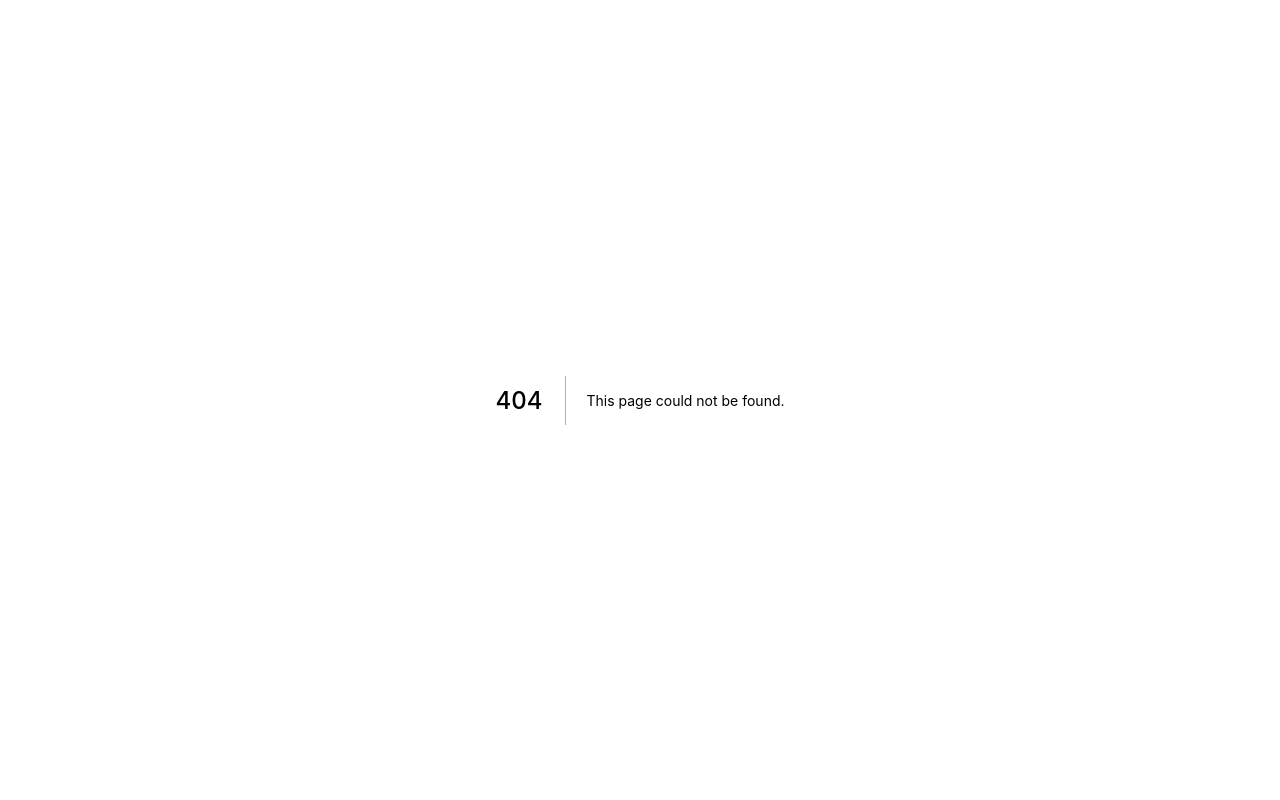
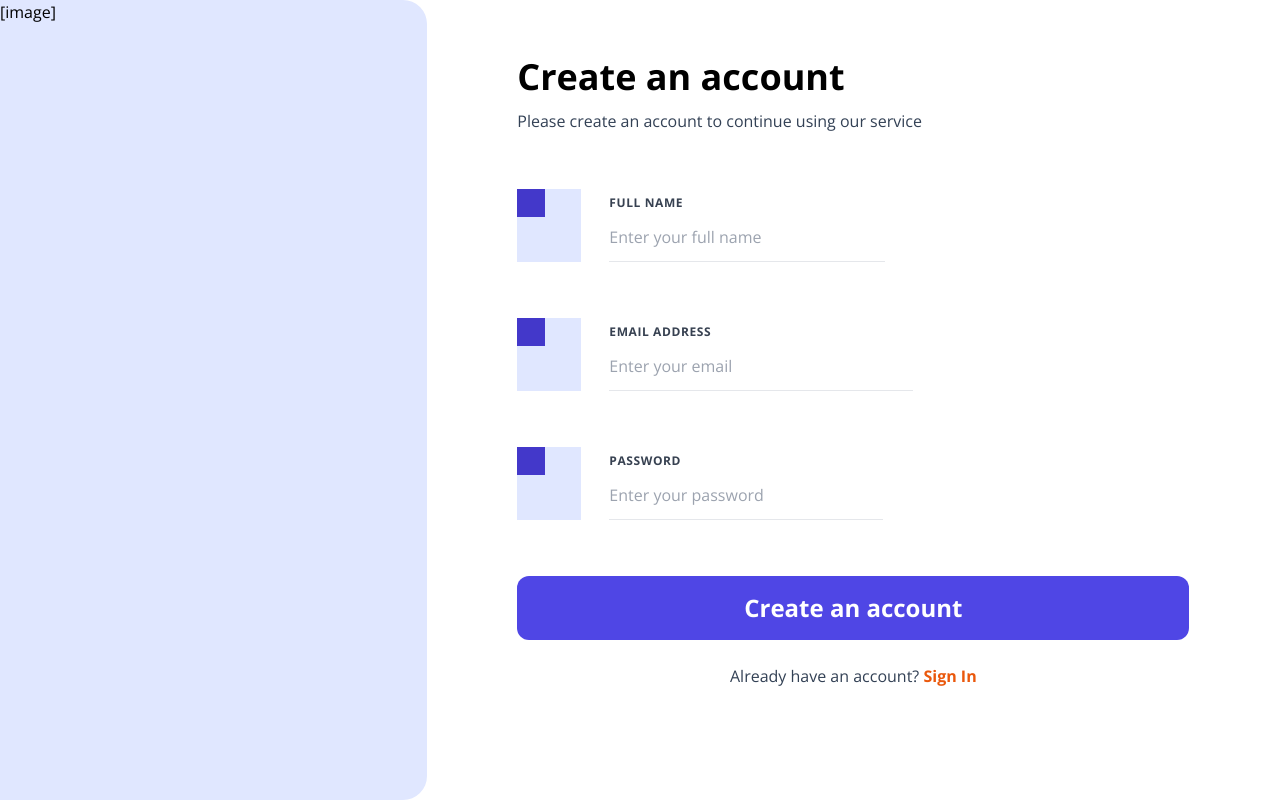
Before and after one commit to quintinoandre/front-expert-delivery-spa, a Next.js app: page /signup in a window 1280 px wide. Before the commit this address had no page. Built offline with nearby package versions, Linux system fonts and the light colour scheme.

Commit message:
feat: adicionado componentes de formulário e layouts

```diff
--- /dev/null
+++ b/components/button/index.tsx
@@ -0,0 +1,16 @@
+import React from 'react';
+
+type Props = {
+	children: React.ReactNode;
+	className: string;
+};
+
+function Button({ ...props }: Props) {
+	return (
+		<button className={`${props.className} rounded-xl font-bold`}>
+			{props.children}
+		</button>
+	);
+}
+
+export { Button };
--- /dev/null
+++ b/components/index.tsx
@@ -0,0 +1,3 @@
+export * from './input-text';
+export * from './button';
+export * from './page-head';
--- /dev/null
+++ b/components/input-text/index.tsx
@@ -0,0 +1,29 @@
+import React from 'react';
+
+type Props = {
+	label: string;
+	type: string;
+	placeholder: string;
+};
+
+function InputText({ ...props }: Props) {
+	return (
+		<div className="flex mb-14">
+			<div className="bg-indigo-100 w-16 mr-7 flex">
+				<span className="bg-indigo-700 w-7 h-7" />
+			</div>
+			<div>
+				<label className="text-xs font-bold uppercase tracking-wider text-gray-700">
+					{props.label}
+				</label>
+				<input
+					type={props.type}
+					placeholder={props.placeholder}
+					className="w-full py-3 border-b"
+				/>
+			</div>
+		</div>
+	);
+}
+
+export { InputText };
--- /dev/null
+++ b/components/page-head/index.tsx
@@ -0,0 +1,21 @@
+import Head from 'next/head';
+import React from 'react';
+
+type Props = {
+	title: string;
+	description: string;
+	keywords?: string;
+};
+
+function PageHead({ ...props }: Props) {
+	return (
+		<Head>
+			<title>{props.title} - DeliveryApp FrontExpert</title>
+			<meta name="description" content={props.description} />
+			<meta name="keywords" content={props.keywords} />
+			<link rel="icon" href="/favicon.ico" />
+		</Head>
+	);
+}
+
+export { PageHead };
--- /dev/null
+++ b/pages/forgot.tsx
@@ -0,0 +1,43 @@
+import type { NextPage } from 'next';
+import Link from 'next/link';
+import React from 'react';
+
+import { InputText, Button, PageHead } from '../components';
+
+const Forgot: NextPage = () => {
+	return (
+		<>
+			<PageHead title="Forgot Password" description="System of Delivery" />
+			<div className="h-screen flex flex-col lg:flex-row">
+				<div className="bg-indigo-100 md:basis-full lg:basis-4/12 rounded-r-3xl">
+					[image]
+				</div>
+				<div className="lg:basis-8/12 flex">
+					<div className="max-w-2xl min-2xl w-4/5 m-auto">
+						<h1 className="font-bold text-4xl mb-3">Forgot password?</h1>
+						<p className="text-slate-700 mb-14">
+							Please enter your email address to continue
+						</p>
+						<InputText
+							label="Email address"
+							type="email"
+							placeholder="Enter your email"
+						/>
+						<Button className="bg-indigo-600 w-full p-4 text-white text-2xl">
+							Continue
+						</Button>
+						<div className="block text-center p-6">
+							<Link href="/signin">
+								<a className="mt-6 text-slate-600 mb-6 hover:text-slate-900">
+									Go back
+								</a>
+							</Link>
+						</div>
+					</div>
+				</div>
+			</div>
+		</>
+	);
+};
+
+export default Forgot;
--- a/pages/index.tsx
+++ b/pages/index.tsx
@@ -1,18 +1,26 @@
 import type { NextPage } from 'next';
 import Head from 'next/head';
+import Link from 'next/link';
 import React from 'react';
 
 const Home: NextPage = () => {
 	return (
-		<div className="text-center">
+		<>
 			<Head>
 				<title>Create Next App</title>
 				<meta name="description" content="Generated by create next app" />
 				<link rel="icon" href="/favicon.ico" />
 			</Head>
-
-			<h1 className="text-5xl font-bold">Project FrontExpert</h1>
-		</div>
+			<div>
+				<h1>Home</h1>
+				<Link href="/signup">
+					<a>Signup</a>
+				</Link>
+				<Link href="/signin">
+					<a>Signin</a>
+				</Link>
+			</div>
+		</>
 	);
 };
 
--- /dev/null
+++ b/pages/signin.tsx
@@ -0,0 +1,53 @@
+import type { NextPage } from 'next';
+import Link from 'next/link';
+import React from 'react';
+
+import { InputText, Button, PageHead } from '../components';
+
+const Signin: NextPage = () => {
+	return (
+		<>
+			<PageHead title="Sign In" description="System of Delivery" />
+			<div className="h-screen flex flex-col lg:flex-row">
+				<div className="bg-indigo-100 md:basis-full lg:basis-4/12 rounded-r-3xl">
+					[image]
+				</div>
+				<div className="lg:basis-8/12 flex">
+					<div className="max-w-2xl min-2xl w-4/5 m-auto">
+						<h1 className="font-bold text-4xl mb-3">Welcome!</h1>
+						<p className="text-slate-700 mb-14">
+							Sign in to your account to continue
+						</p>
+						<InputText
+							label="Email address"
+							type="email"
+							placeholder="Enter your email"
+						/>
+						<InputText
+							label="Password"
+							type="password"
+							placeholder="Enter your password"
+						/>
+						<Button className="bg-indigo-200 w-full p-4 text-indigo-600 text-2xl">
+							Sign in
+						</Button>
+						<div className="block text-center p-6">
+							<Link href="/forgot">
+								<a className="mt-6 text-slate-600 mb-6 hover:text-slate-900">
+									Forgot password?
+								</a>
+							</Link>
+						</div>
+						<Link href="/signup">
+							<a className="mt-6 bg-indigo-600 w-full text-center rounded-xl block p-4 text-white text-xl mb-6 hover:text-gray-300">
+								Create an account
+							</a>
+						</Link>
+					</div>
+				</div>
+			</div>
+		</>
+	);
+};
+
+export default Signin;
--- /dev/null
+++ b/pages/signup.tsx
@@ -0,0 +1,54 @@
+import type { NextPage } from 'next';
+import Link from 'next/link';
+import React from 'react';
+
+import { Button, InputText, PageHead } from '../components';
+
+const Signup: NextPage = () => {
+	return (
+		<>
+			<PageHead title="Sign Up" description="System of Delivery" />
+			<div className="h-screen flex flex-col lg:flex-row">
+				<div className="bg-indigo-100 md:basis-full lg:basis-4/12 rounded-r-3xl">
+					[image]
+				</div>
+				<div className="lg:basis-8/12 flex">
+					<div className="max-w-2xl min-2xl w-4/5 m-auto">
+						<h1 className="font-bold text-4xl mb-3">Create an account</h1>
+						<p className="text-slate-700 mb-14">
+							Please create an account to continue using our service
+						</p>
+						<InputText
+							label="Full Name"
+							type="text"
+							placeholder="Enter your full name"
+						/>
+						<InputText
+							label="Email address"
+							type="email"
+							placeholder="Enter your email"
+						/>
+						<InputText
+							label="Password"
+							type="password"
+							placeholder="Enter your password"
+						/>
+						<Button className="bg-indigo-600 w-full p-4 text-white text-2xl">
+							Create an account
+						</Button>
+						<p className="mt-6 text-center text-slate-700 mb-14">
+							Already have an account?{' '}
+							<Link href="/signin">
+								<a className="mt-6 text-orange-600 font-bold hover:text-orange-900">
+									Sign In
+								</a>
+							</Link>
+						</p>
+					</div>
+				</div>
+			</div>
+		</>
+	);
+};
+
+export default Signup;
```
Also changed, not shown: .eslintrc.json, components/input-text/styles.module.css (added).
